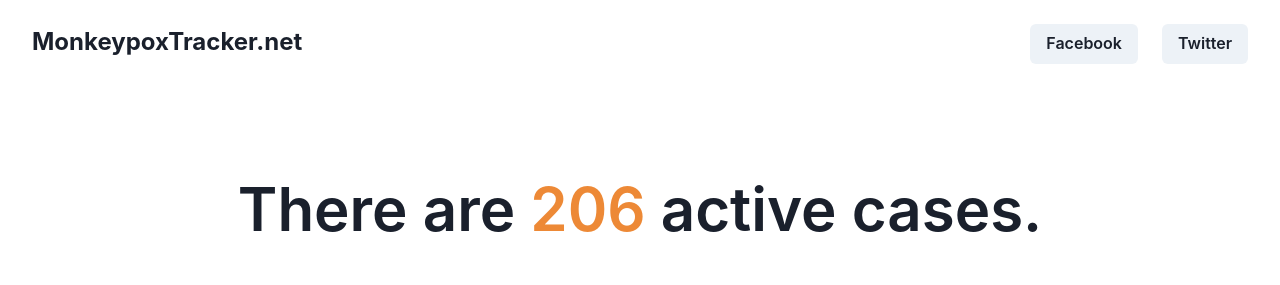
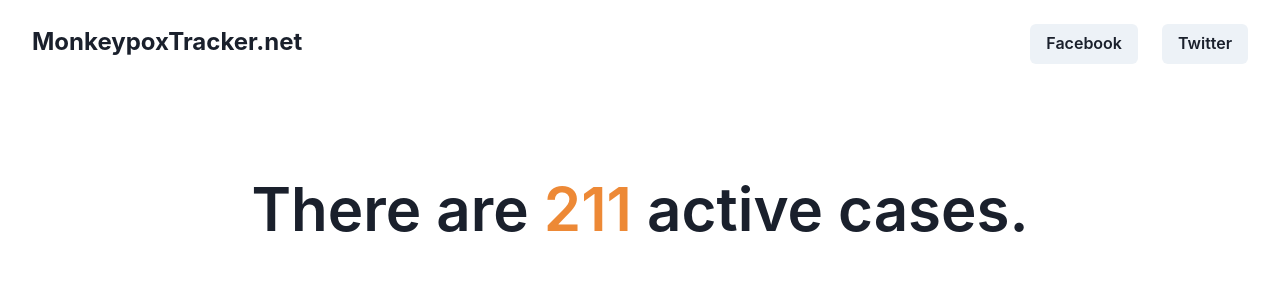
Before and after one commit to pearcircuitmike/visualizer, a Next.js app: page / in a window 1280 px wide. Shown: the top 285 px of the page. Built offline with nearby package versions, Linux system fonts and the light colour scheme.

Commit message:
daily update

```diff
--- a/pages/index.js
+++ b/pages/index.js
@@ -68,7 +68,7 @@ export default function Home() {
                lineHeight={'110%'}>
                There are {' '}
                <Text as={'span'} color={'orange.400'}>
-                 206
+                 211
                </Text>
                {' '} active cases.
              </Heading>
```
